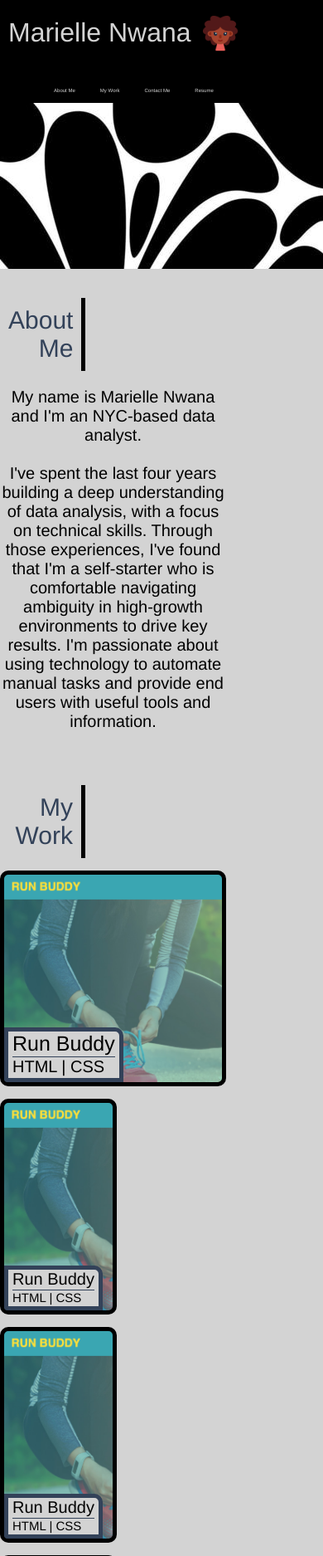
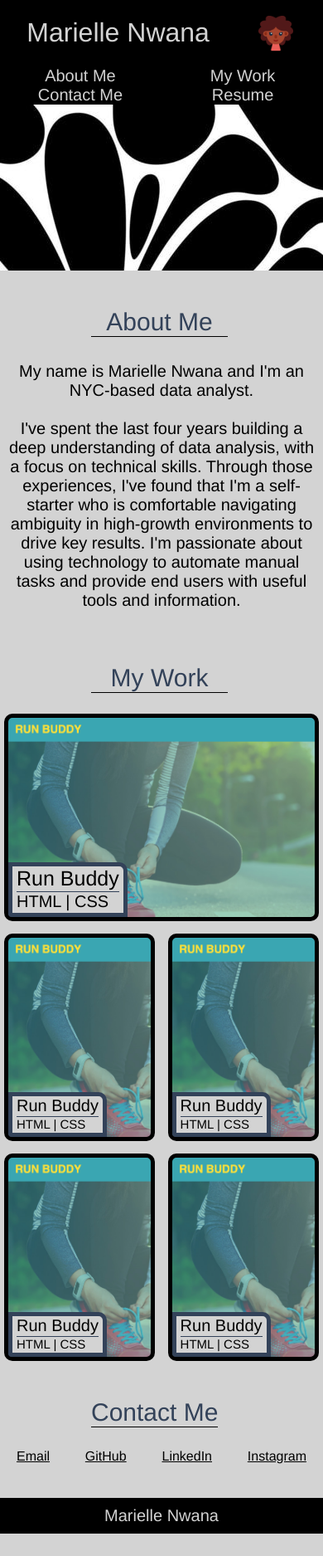
Before and after one commit to mnwana/personal-portfolio, a PHP site: page / in a window 390 px wide. Shown: the top 1875 px of the page at 83% size. After the commit the page ends 1848 px from the top, so only its background shows below. Run offline with PHP 8.4, Linux system fonts and the light colour scheme.

Commit message:
update media query for smartphone

```diff
--- a/assets/css/styles.css
+++ b/assets/css/styles.css
@@ -10,6 +10,10 @@ body {
   margin: 0;
   padding: 0;
   font-family: Helvetica,'Arial Narrow',Arial, Helvetica, sans-serif;
+}
+
+* {
+  box-sizing: border-box;
 }
 
 /* default parameters for flex */
@@ -76,17 +80,25 @@ header h1 {
   align-self: center;
   padding-left: 10px;
 }
+header nav {
+  margin-top: 7px 0;
 
+}
 
 header nav ul {
   align-items: center;
   margin-bottom: 2px;
+  margin-block-end: 0px;
+margin-block-start: 20px;
+margin-inline-end: 0px;
+margin-inline-start: 0px;
+padding-inline-start: 0px;
 }
 
-header nav ul li {
+header nav ul li a {
   padding: 10px 15px;
   font-weight: lighter;
-  font-size: 1.55vw;
+  font-size: 20px;
 }
 
 /* hero */
@@ -220,3 +232,71 @@ footer h2 {
   color: var(--light-color);
   text-align: center;
 }
+
+/* media query for smaller desktop screens and smaller */
+@media screen and (max-width: 768px) {
+
+}
+
+/* media query for phones and smaller */
+@media screen and (max-width: 575px) {
+  #heading {
+   justify-content: space-around;
+   width: 100%;
+  }
+
+  header nav {
+    margin-top: 7px 0 0 0;
+
+
+  }
+
+  header nav ul {
+    margin-block-start: 0px;
+    text-align: center;
+  }
+
+  header nav ul li {
+    flex-basis: 47%;
+  }
+
+  section {
+    flex-direction: column;
+  }
+
+  .section-title {
+    border-right: none;
+  }
+
+  .section-title h2{
+    text-align: center;
+    border-bottom: 1px solid var(--dark-color);
+    margin: 0 100px;
+
+  }
+
+
+  #about-me-bio, .project-list {
+    margin: 0px 5px;
+
+  }
+
+  #contact-info {
+    padding: 0;
+    margin: 0 20px;
+    justify-content: center;
+  }
+
+  #contact-info h2 {
+    font-size: 15px;
+  }
+
+  #contact-info ul {
+    padding-left: 0;
+  }
+
+  #contact-me .section-title h2 {
+    width:max-content
+  }
+
+}
```
Also changed, not shown: 1 other file.
